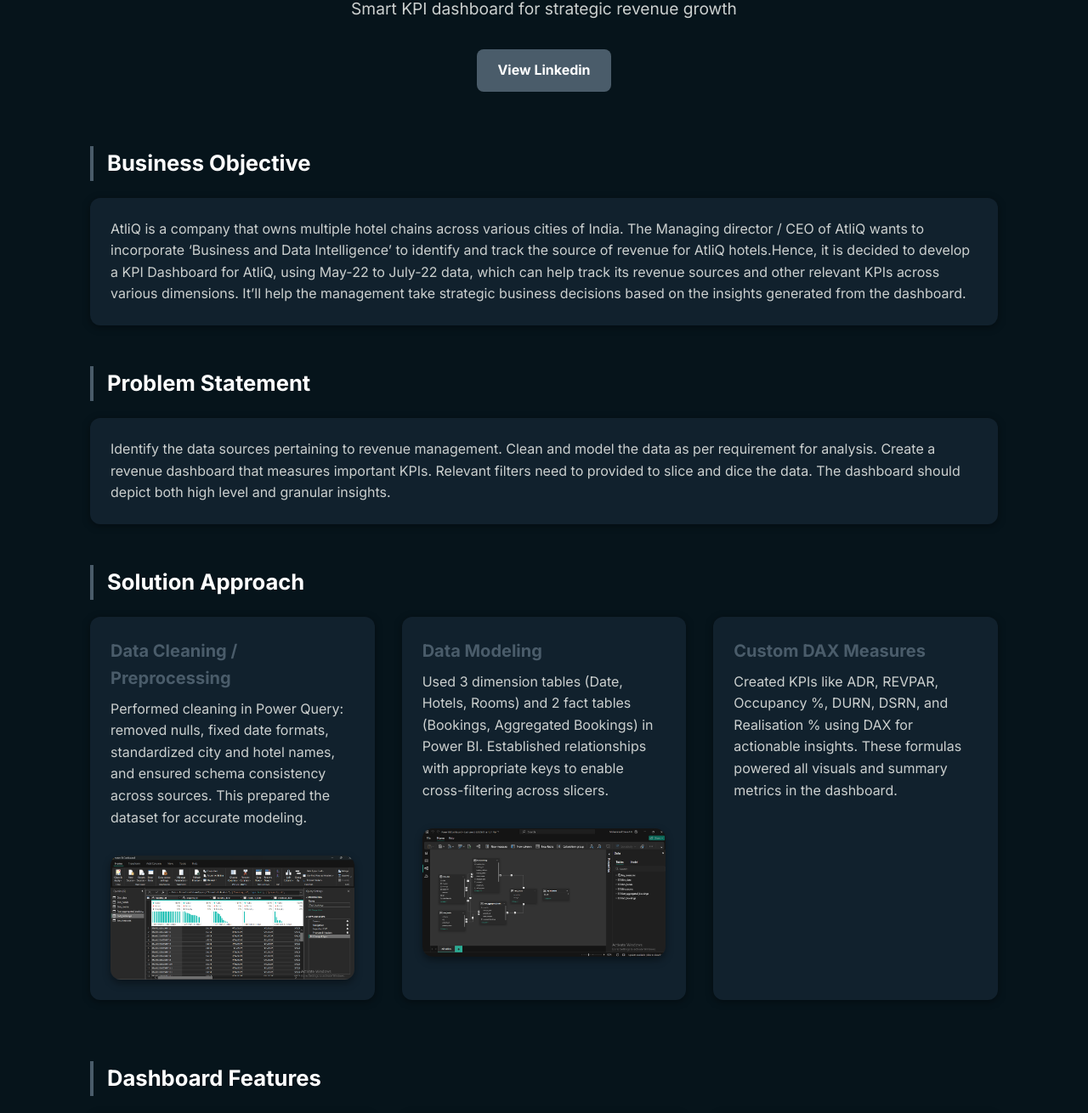
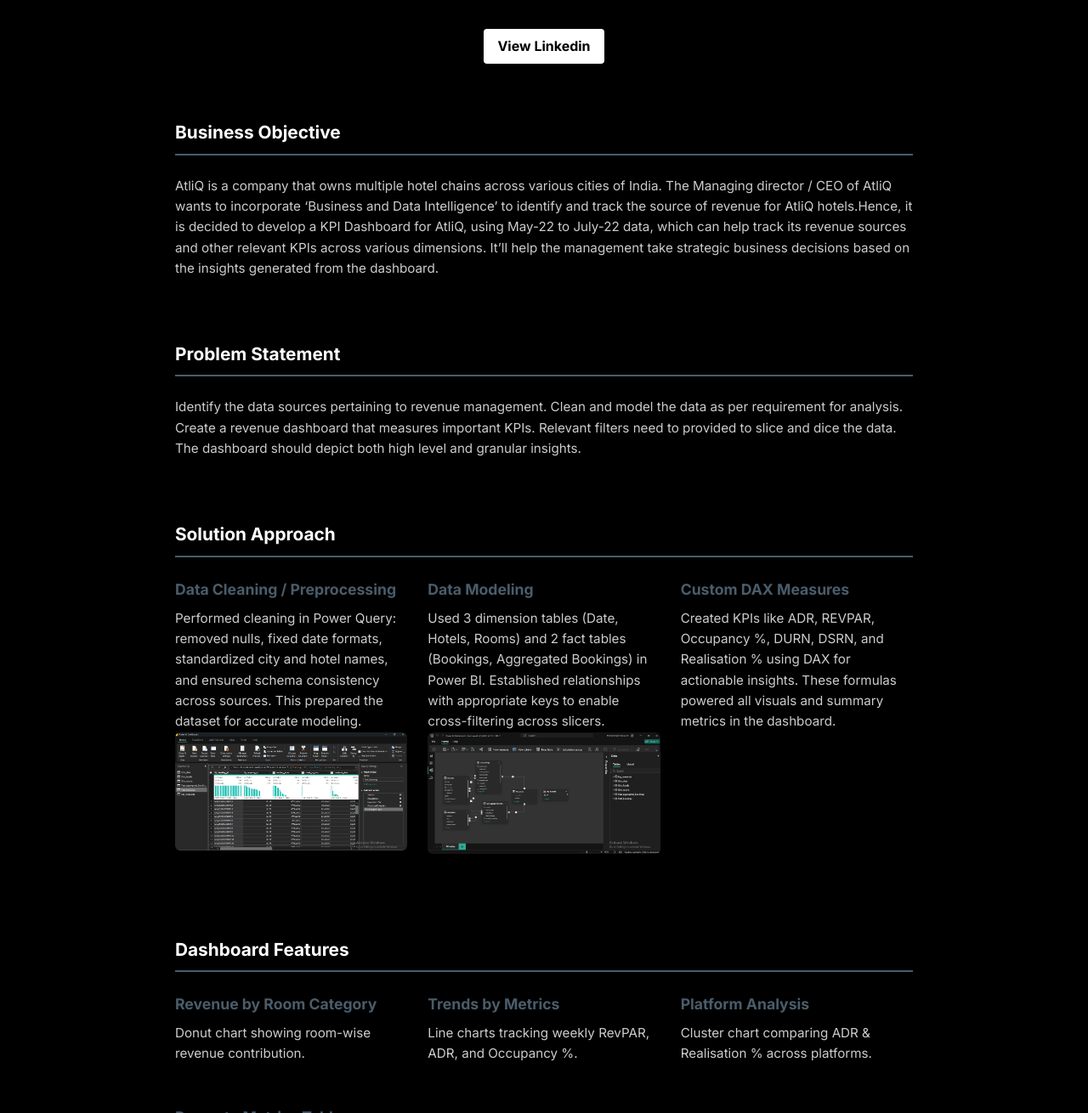
Before and after one commit to S1nen/Portfolio-Website, a plain HTML site: page hospitality.html in a window 1280 px wide. Shown: the part 131-1441 px from the top of the page at 85% size. Drawn offline with Linux system fonts and the light colour scheme.

Commit message:
Update hospitality.html

```diff
--- a/hospitality.html
+++ b/hospitality.html
@@ -3,24 +3,22 @@
 <head>
   <meta charset="UTF-8" />
   <meta name="viewport" content="width=device-width, initial-scale=1.0" />
-  <title>Hotel Data Analysis– Mohammed Sinan A K</title>
+  <title>AtliQ Hospitality BI – Mohammed Sinan A K</title>
   <meta name="description" content="Power BI Dashboard Case Study – Revenue insights, KPIs, and strategic outcomes by Mohammed Sinan" />
   <link href="https://fonts.googleapis.com/css2?family=Inter:wght@400;700;900&display=swap" rel="stylesheet" />
   <style>
     :root {
-      --bg: #06141B;
-      --fg: #ffffff;
-      --card: #11212D;
-      --accent: #4A5C6A;
-      --secondary: #ccd0cf;
-      --shadow: rgba(0, 0, 0, 0.4);
+  --bg: #000000;       /* black background */
+  --fg: #ffffff;       /* white text */
+  --card: #111111;     /* dark card background */
+  --accent: #4A5C6A;   /* button & heading accent */
+  --secondary: #cccccc;
 }
 
 * {
   margin: 0;
   padding: 0;
   box-sizing: border-box;
-      scroll-behavior: smooth;
 }
 
 body {
@@ -32,85 +30,80 @@
 
 header {
   text-align: center;
-      padding: 3rem 1rem 2rem;
+  padding: 3rem 1rem 2rem; /* more space on top */
 }
 
 .hero-img {
   width: 100%;
-      max-height: 300px;
+  max-height: 250px;
   object-fit: cover;
-      object-position: center;
-      border-radius: 12px;
-      box-shadow: 0 0 30px var(--shadow);
+  border-radius: 8px;
   margin-bottom: 2rem;
-      image-rendering: auto;
-      image-resolution: from-image;
 }
 
 h1 {
-      font-size: 2.75rem;
+  font-size: 2rem;
   font-weight: 900;
-      color: var(--fg);
+  text-align: center;
 }
 
 p.subtitle {
-      font-size: 1.2rem;
-      color: var(--secondary);
-      margin-top: 0.5rem;
-      margin-bottom: 1rem;
+  font-size: 1rem;
+  color: var(--fg);
+  margin: 0.5rem 0 1rem;
+  text-align: center;
 }
 
 .cta-btn {
   display: inline-block;
   margin-top: 1rem;
-      padding: 0.75rem 1.5rem;
-      background: var(--accent);
-      color: var(--fg);
+  padding: 0.5rem 1rem;
+  background: white;
+  color: black;
   font-weight: 700;
-      border-radius: 8px;
+  border-radius: 4px;
   text-decoration: none;
-      transition: background 0.3s ease;
+  text-align: center;
 }
 
-    .cta-btn:hover {
-      background: #253745;
+.dashboard-embed {
+  text-align: center; /* centers iframe */
 }
 
+.dashboard-embed iframe {
+  width: 100%;       /* take full width of container */
+  max-width: 1200px; /* set a max so it doesn’t get too wide */
+  height: 500px;
+  display: inline-block;
+}
+
+
 .container {
-      max-width: 1100px;
+  max-width: 900px;
   margin: 0 auto;
-      padding: 2rem 1rem;
+  padding: 2rem 1rem; /* more padding */
 }
 
 section {
-      margin-bottom: 3rem;
+  margin-bottom: 1.5rem; /* increased space between sections */
+  padding-bottom: 1.5rem;
 }
 
 h2.section-title {
-      font-size: 1.6rem;
+  font-size: 1.3rem;
   font-weight: 700;
-      margin-bottom: 1.25rem;
-      border-left: 4px solid var(--accent);
-      padding-left: 1rem;
-      color: var(--fg);
+  margin-bottom: 1.5rem;
+  padding-bottom: 0.5rem;
+  border-bottom: 2px solid var(--accent); /* underline instead of box */
 }
 
 .card {
-      background: var(--card);
-      padding: 1.5rem;
-      border-radius: 12px;
-      box-shadow: 0 2px 10px var(--shadow);
+  padding: 0; /* removed background box */
   margin-bottom: 1.5rem;
-      transition: transform 0.3s ease, box-shadow 0.3s ease;
-    }
-
-    .card:hover {
-      transform: translateY(-4px);
-      box-shadow: 0 4px 12px var(--shadow);
 }
 
 .card h3 {
-      font-size: 1.25rem;
+  font-size: 1.1rem;
   font-weight: 700;
   margin-bottom: 0.5rem;
   color: var(--accent);
@@ -118,38 +111,28 @@
 
 .card p {
   color: var(--secondary);
+  font-size: 0.95rem;
 }
 
 .grid {
   display: grid;
-      grid-template-columns: repeat(auto-fit, minmax(300px, 1fr));
-      gap: 2rem;
-    }
-
-    .screenshots {
-      display: grid;
-      grid-template-columns: repeat(auto-fit, minmax(280px, 1fr));
+  grid-template-columns: repeat(auto-fit, minmax(260px, 1fr));
   gap: 1.5rem;
-      margin-top: 2rem;
 }
 
 .screenshots img {
   width: 100%;
-      border-radius: 12px;
-      box-shadow: 0 4px 10px rgba(0,0,0,0.4);
-      transition: transform 0.3s ease;
-    }
-
-    .screenshots img:hover {
-      transform: scale(1.03);
+  border-radius: 6px;
+  margin-bottom: 1rem;
 }
 
 footer {
   text-align: center;
   padding: 2rem;
-      font-size: 0.9rem;
+  font-size: 0.85rem;
   color: var(--secondary);
 }
+
   </style>
 </head>
 <body>
@@ -158,7 +141,7 @@
     <!-- Use a HIGH-RES image here (min 1600px wide) -->
     <!-- <img src="https://images.unsplash.com/photo-1600585154340-be6161a56a0c?auto=format&fit=crop&w=1600&q=80"  -->
          <!-- alt="Hotel Illustration" class="hero-img" /> -->
-    <h1>Hotel Data Analysis</h1>
+    <h1>Hotel Business Data Analysis</h1>
     <p class="subtitle">Smart KPI dashboard for strategic revenue growth</p>
     <a href="https://www.linkedin.com/in/mohammedsinanak/" target="_blank" class="cta-btn">View Linkedin</a>
   </header>
@@ -284,9 +267,20 @@
 <section>
   <h2 class="section-title"> Power BI Report</h2>
   <div class="dashboard-embed">
-    <iframe title="Power BI Dashboard" width="1100" height="500" src="https://app.powerbi.com/view?r=eyJrIjoiODhiNTgxZGEtM2Q0Zi00NDQ4LTk4MzUtZWM0MmM4YjVjNTYyIiwidCI6ImU0MDhkYzg1LTgwMmMtNGFiMy1hNDUyLTAxN2E4ZDQyNTk2NiJ9&pageName=87c4a96a3674ac3b7baa" frameborder="0" allowFullScreen="true"></iframe>
+    <iframe title="Power BI Dashboard"  src="https://app.powerbi.com/view?r=eyJrIjoiODhiNTgxZGEtM2Q0Zi00NDQ4LTk4MzUtZWM0MmM4YjVjNTYyIiwidCI6ImU0MDhkYzg1LTgwMmMtNGFiMy1hNDUyLTAxN2E4ZDQyNTk2NiJ9&pageName=87c4a96a3674ac3b7baa" frameborder="0" allowFullScreen="true"></iframe>
   </div>
 </section>
+
+
+<!--
+    <section>
+      <h2 class="section-title">Dashboard Screenshots</h2>
+      <div class="screenshots">
+        <img src="Screenshot 2025-03-24 000027.png" alt="Dashboard Screenshot 1" />
+        <img src="Tooltip Screenshot.png" alt="Dashboard Screenshot 2" />
+        <img src="Tooltip2 Screenshot.png" alt="Dashboard Screenshot 3" />
+      </div>
+    </section> -->
 
     <section>
       <h2 class="section-title">Conclusion</h2>
@@ -317,10 +311,10 @@
 
   </div>
 
-<!--   <footer>
-    &copy; <span id="year"></span> Mohammed Sinan A K. All rights reserved.
-  </footer>
- -->
+<!--  <footer>-->
+<!--    &copy; <span id="year"></span> Mohammed Sinan A K. All rights reserved.-->
+<!--  </footer>-->
+
   <script>
     document.getElementById('year').textContent = new Date().getFullYear();
   </script>
```
Lines whose indentation alone changed are shown as unchanged.
